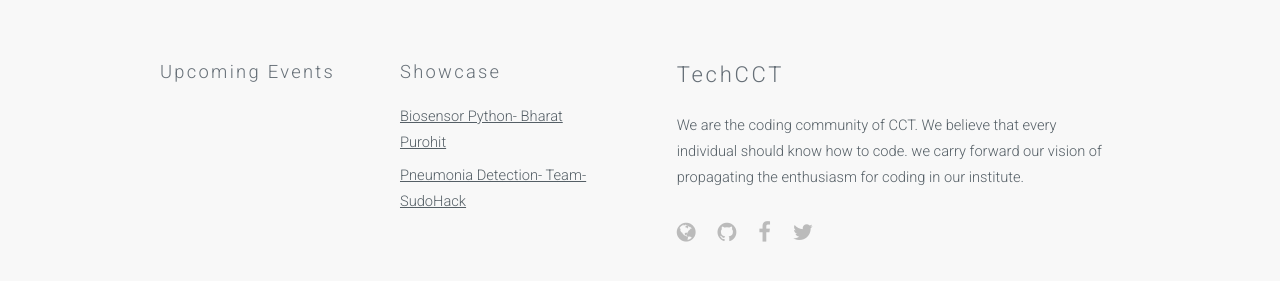
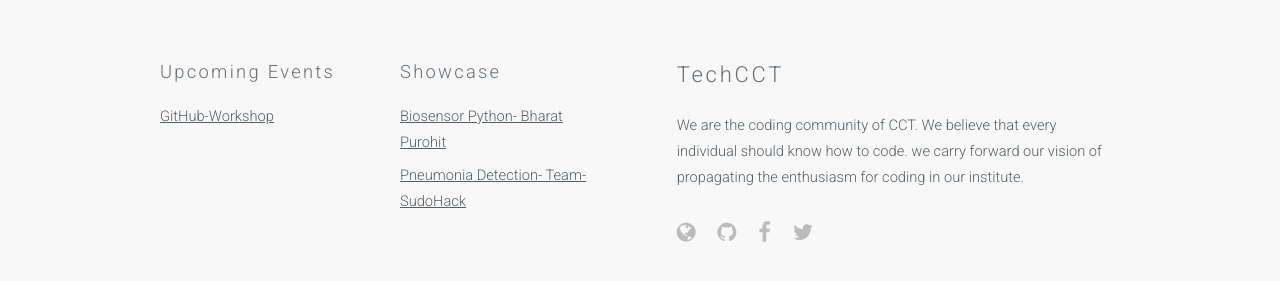
Before and after one commit to TechCCT/TechCCT.github.io, a Jekyll site: the page built from index.html, in a window 1280 px wide and 900 px high, scrolled down 1199 px. Shown: the part 564-845 px from the top of the window. Built offline with Jekyll 4.4.1, drawn with Linux system fonts in a browser that asks for light colours.

Commit message:
Update footer.html

```diff
--- a/_includes/footer.html
+++ b/_includes/footer.html
@@ -7,8 +7,8 @@
                     <div class="6u">
                         <h3><a href="{{'/events' | prepend: site.base_url }}">Upcoming Events</a></h3>
                         <ul class="alt">
-                  <!--     <li><a href="https://www.facebook.com/groups/itsp18/">ITSP 2018</a></li>
-                           <li><a href="https://www.wncc-iitb.org/soc/">Seasons of Code 2018</a></li> -->
+                          <li><a href="https://techcct.github.io/events/GitHub-Workshop.html">GitHub-Workshop</a></li>
+                        <!--  <li><a href="https://www.wncc-iitb.org/soc/">Seasons of Code 2018</a></li> -->
                         </ul>
                     </div>
                     <div class="6u">
```
